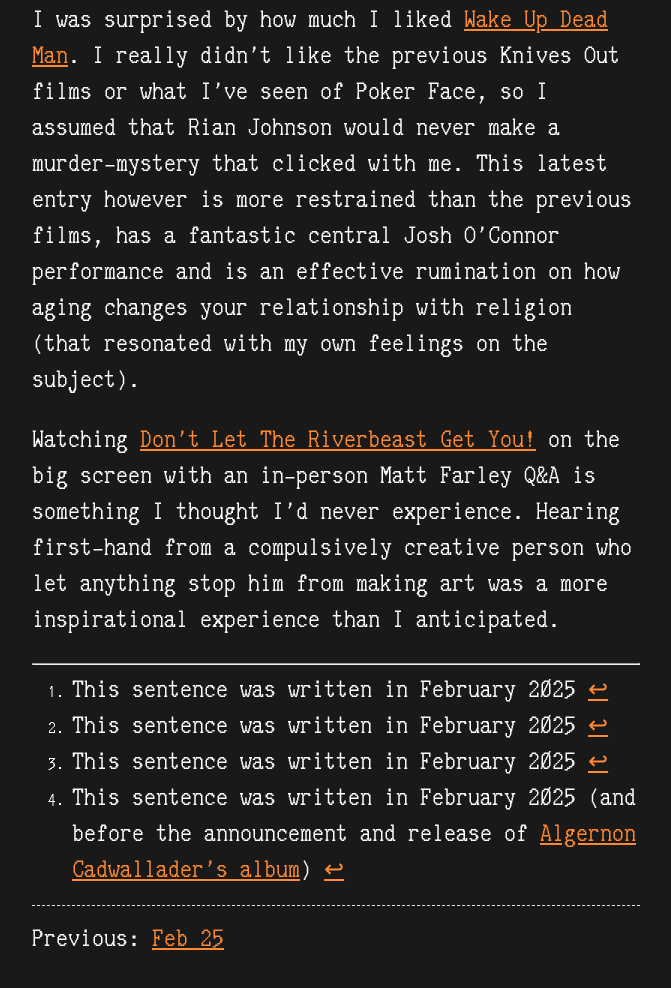
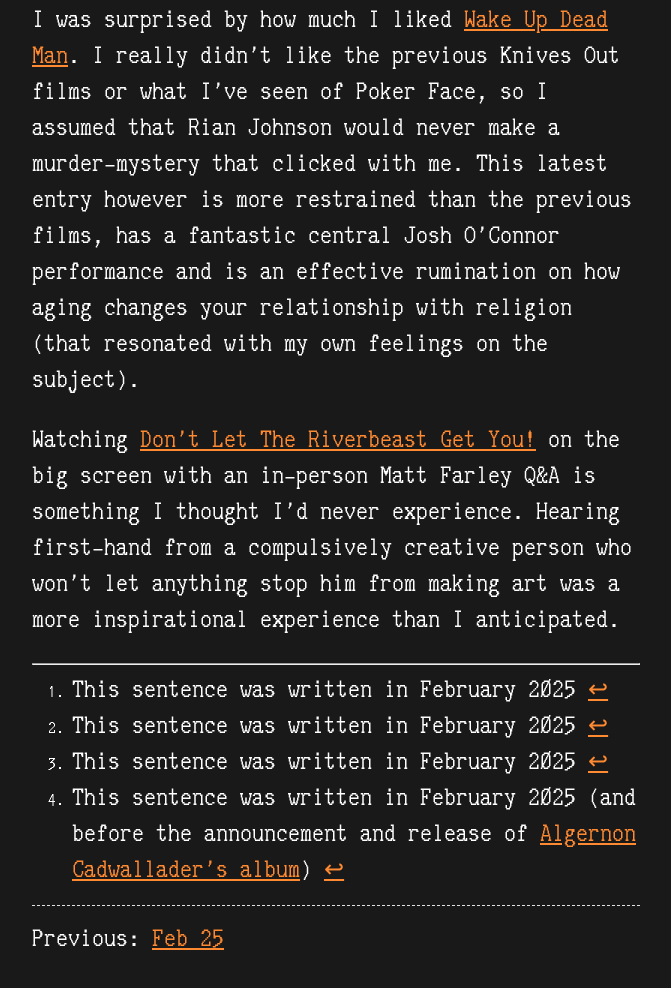
Before and after one commit to patrickpatrickpatrick/patrickpages, an Eleventy site: page content/blog/2025lists.md in a window 1280 px wide. Shown: the part 9918-10906 px from the top of the page, without its empty margins (304-975 px from the left). Built offline with nearby package versions, Linux system fonts and the light colour scheme; Eleventy itself is replaced by a stand-in of ours; files that its build step writes are made by us from their sources; what @notionhq/client, notion-to-md would draw is missing.

Commit message:
missing word that spellchecker also didnt see

```diff
--- a/content/blog/2025lists.md
+++ b/content/blog/2025lists.md
@@ -109,7 +109,7 @@
 
 I was surprised by how much I liked [Wake Up Dead Man](https://letterboxd.com/film/wake-up-dead-man/). I really didn't like the previous Knives Out films or what I've seen of Poker Face, so I assumed that Rian Johnson would never make a murder-mystery that clicked with me. This latest entry however is more restrained than the previous films, has a fantastic central Josh O'Connor performance and is an effective rumination on how aging changes your relationship with religion (that resonated with my own feelings on the subject).
 
-Watching [Don't Let The Riverbeast Get You!](https://letterboxd.com/film/dont-let-the-riverbeast-get-you/) on the big screen with an in-person Matt Farley Q&A is something I thought I'd never experience. Hearing first-hand from a compulsively creative person who let anything stop him from making art was a more inspirational experience than I anticipated.
+Watching [Don't Let The Riverbeast Get You!](https://letterboxd.com/film/dont-let-the-riverbeast-get-you/) on the big screen with an in-person Matt Farley Q&A is something I thought I'd never experience. Hearing first-hand from a compulsively creative person who won't let anything stop him from making art was a more inspirational experience than I anticipated.
 
 [^1]: This sentence was written in February 2025
 [^2]: This sentence was written in February 2025
```
